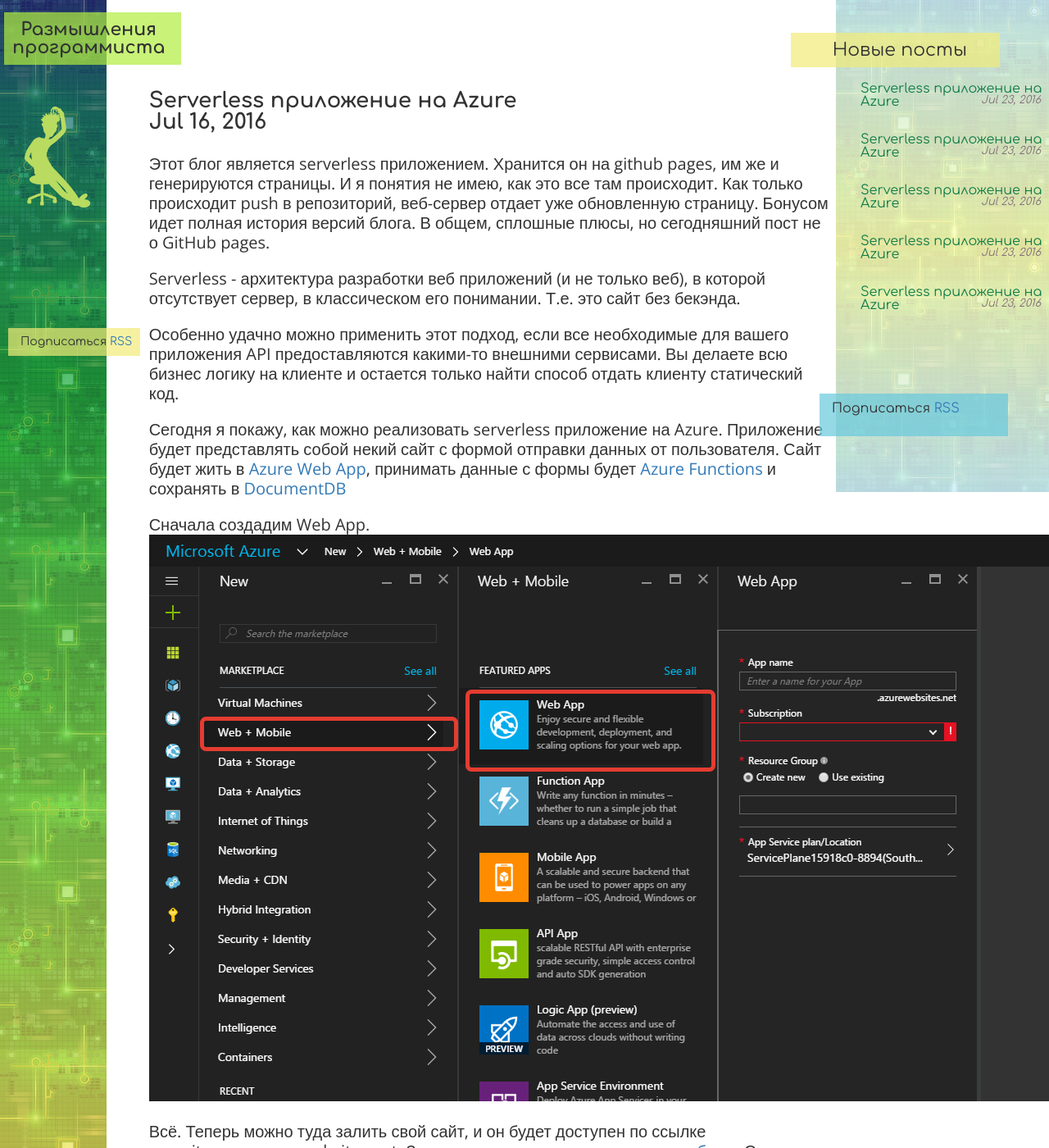
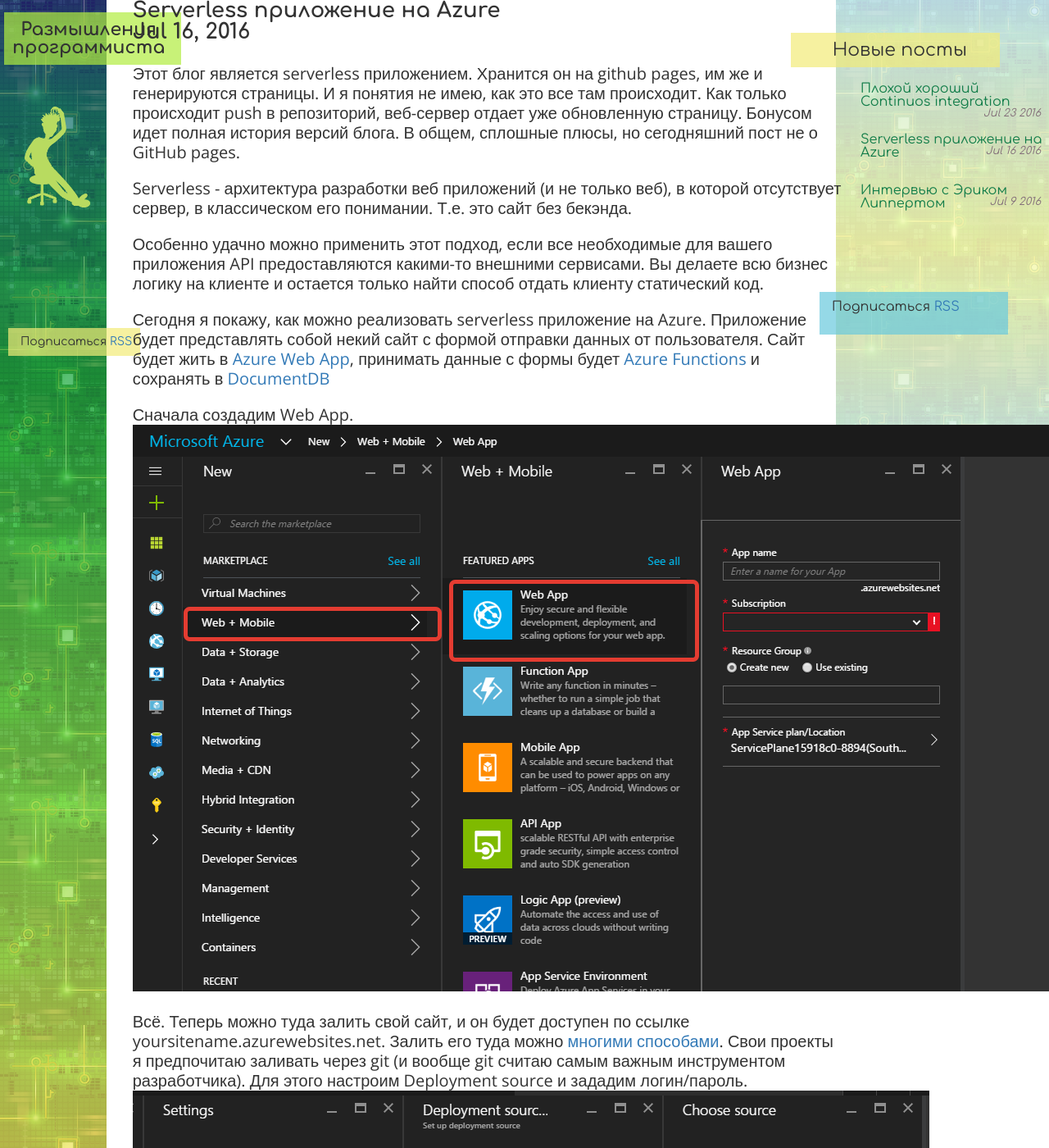
Before and after one commit to r-kamenskiy/r-kamenskiy.github.io, a Jekyll site: the page built from _posts/2016-07-16-serverless-architecture.md, in a window 1280 px wide and 1400 px high. Shown: the whole window at 82% size. Built offline with Jekyll 4.4.1, drawn with Linux system fonts in a browser that asks for light colours; nearby versions of some CDN libraries; comment, search, counter and statistics services are not loaded.

Commit message:
design work

```diff
--- a/_includes/left-panel.html
+++ b/_includes/left-panel.html
@@ -4,7 +4,7 @@
 
     </div>
     <div class="blog-header-block">
-        <p><a href="#">Размышления программиста</a></p>
+        <p><a href="{{ site.baseurl }}/">Размышления программиста</a></p>
     </div>
     <div class="blog-left-subscribe">
         <p>Подписаться&nbsp;<a href="{{ "/feed.xml" | prepend: site.baseurl }}">RSS</a></p>
--- a/_includes/right-panel.html
+++ b/_includes/right-panel.html
@@ -8,26 +8,12 @@
 	</div>
 	<div class="blog-right-new-posts">
 		<ul>
+		{% for post in site.posts %}
 			<li>
-				<a href="#">Serverless приложение на Azure</a>
-				<span class="right-post-date">Jul 23, 2016</span>
+				<a href="{{ post.url | prepend: site.baseurl }}">{{ post.title }}</a>
+				<span class="right-post-date">{{ post.date | date: "%b %-d %Y" }}</span>
 			</li>
-			<li>
-				<a href="#">Serverless приложение на Azure</a>
-				<span class="right-post-date">Jul 23, 2016</span>
-			</li>
-			<li>
-				<a href="#">Serverless приложение на Azure</a>
-				<span class="right-post-date">Jul 23, 2016</span>
-			</li>
-			<li>
-				<a href="#">Serverless приложение на Azure</a>
-				<span class="right-post-date">Jul 23, 2016</span>
-			</li>
-			<li>
-				<a href="#">Serverless приложение на Azure</a>
-				<span class="right-post-date">Jul 23, 2016</span>
-			</li>
+		{% endfor %}
 		</ul>
 	</div>
 	<div class="blog-right-subscribe">
--- a/css/main.css
+++ b/css/main.css
@@ -108,6 +108,10 @@
 }
 
 /* Center */
+.center-panel{
+	padding: 0 40px 0 55px;
+}
+
 .posts{
 	display: flex;
 	justify-content: space-around;
@@ -254,7 +258,6 @@
 /* Post */
 
 .post{
-	margin: 110px 40px 0px 60px;
 }
 
 .post-header{
```
Also changed, not shown: _layouts/page.html (line endings or trailing spaces).
